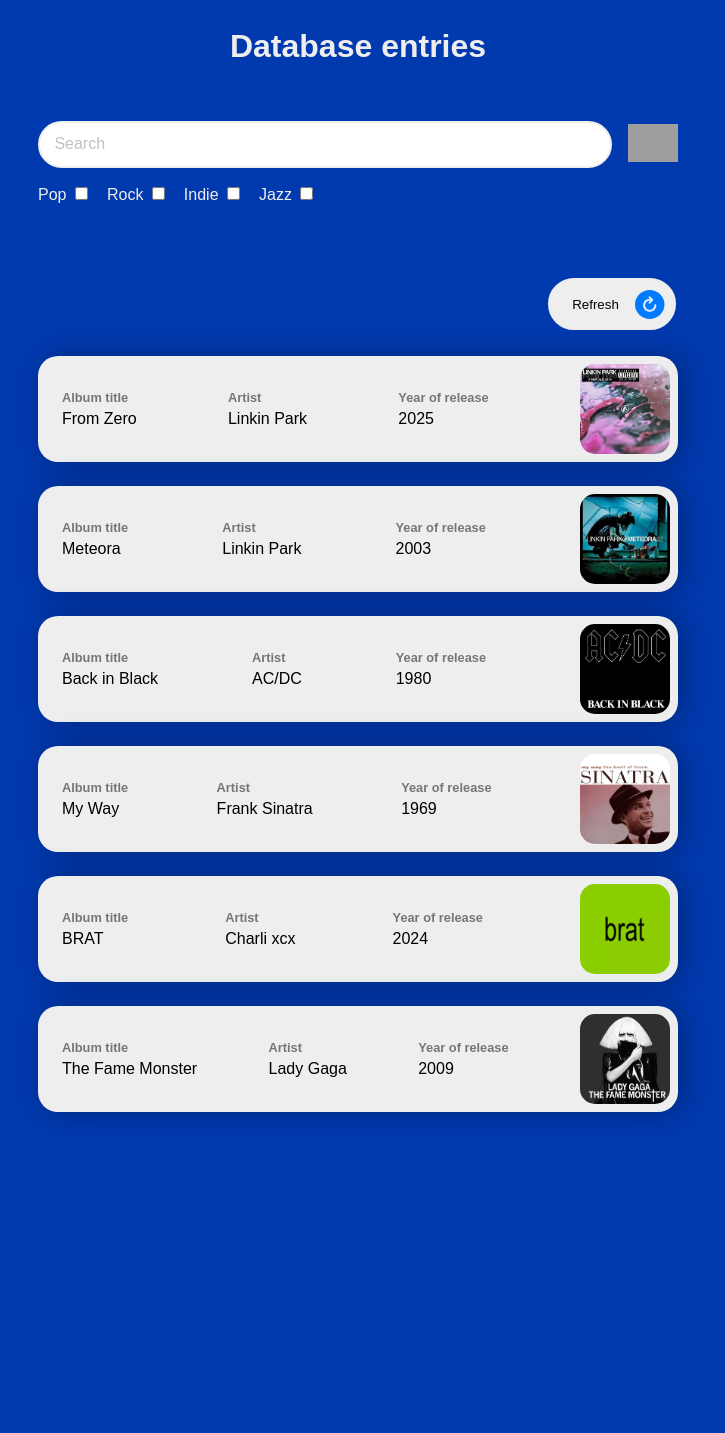
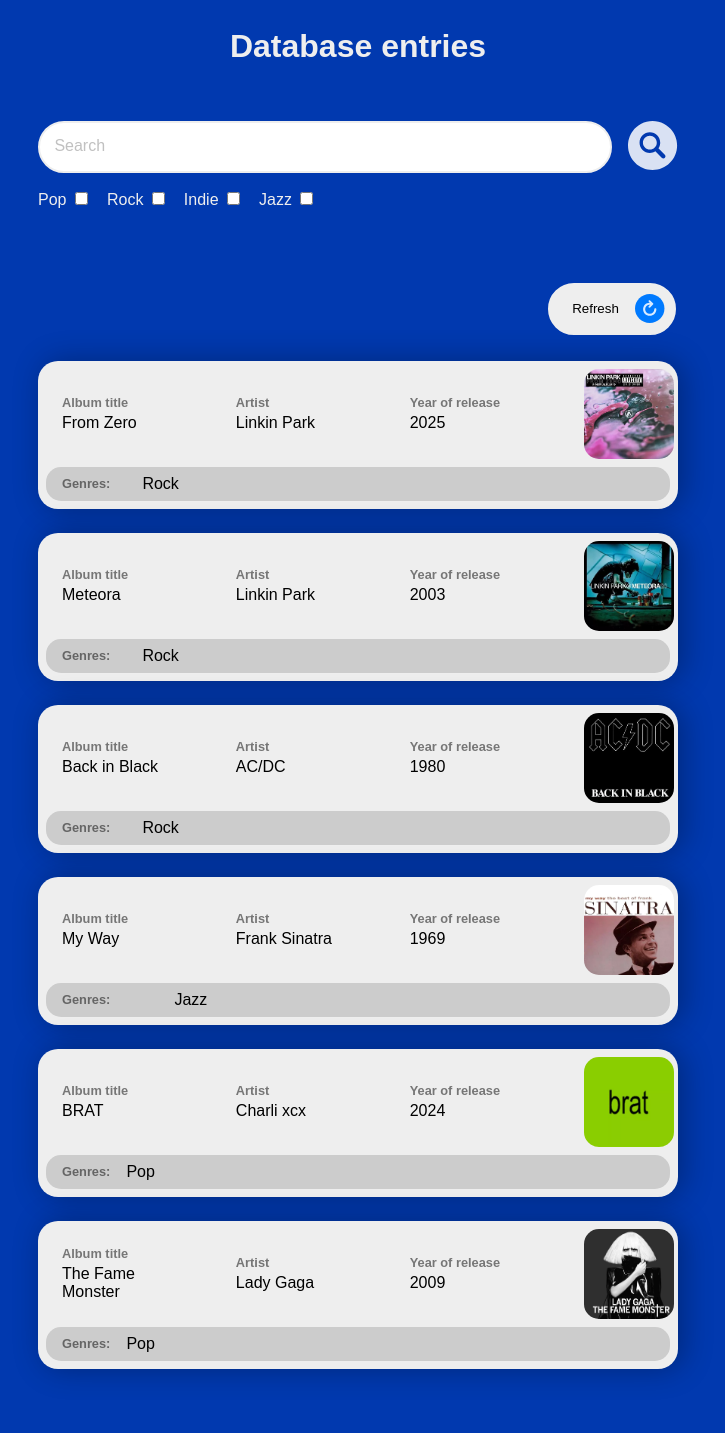
Before and after one commit to LVT53/form-challenge, a PHP site: page / in a window 1280 px wide. Shown: the part 887-2320 px from the top of the page, without its empty margins (282-1007 px from the left). Before the commit the page ends 2010 px from the top, so only its background shows below. Run offline with PHP 8.4, Linux system fonts and the light colour scheme; data comes from the database, SQL or seed files in the repository; both versions use the stored data as it was after the commit; grey boxes are pictures that could not be loaded.

Commit message:
Search bar HTML and CSS. Added database columns for checkboxes, push form submission data to db

```diff
--- a/index.php
+++ b/index.php
@@ -4,11 +4,11 @@ require ('Database.php');
 $db = new Database();
 $entries = $db->query('SELECT * FROM entries')->fetchAll(PDO::FETCH_ASSOC);
 
+// Entry form fulfillment
 if ($_SERVER['REQUEST_METHOD'] == 'POST') {
+    // Process and place cover image
     $uploadDir = __DIR__ . '/uploads';
-
     $coverPath = null;
-
     $basename = isset($_FILES['cover']['name']) ? $_FILES['cover']['name'] : '';
     $destAbs = $uploadDir . '/' . $basename;
     $destRel = 'uploads/' . $basename;
@@ -22,7 +22,6 @@ if ($_SERVER['REQUEST_METHOD'] == 'POST') {
     ) {
         $tmp = $_FILES['cover']['tmp_name'];
         $origName = $_FILES['cover']['name'];
-
         $safeName = preg_replace('/[^A-Za-z0-9._-]/', '_', basename($origName));
         if ($safeName !== '') {
             $destAbs = $uploadDir . '/' . $safeName;
@@ -40,13 +39,45 @@ if ($_SERVER['REQUEST_METHOD'] == 'POST') {
         }
     }
 
+    // Checkboxes boolean conversion and sanitization
+    // Checkboxes names - pop-genre, rock-genre, jazz-genre, indie-genre
+    $_POST['pop-genre'] = isset($_POST['pop-genre']) ? 1 : 0;
+    $_POST['rock-genre'] = isset($_POST['rock-genre']) ? 1 : 0;
+    $_POST['jazz-genre'] = isset($_POST['jazz-genre']) ? 1 : 0;
+    $_POST['indie-genre'] = isset($_POST['indie-genre']) ? 1 : 0;
 
-    $db->query('INSERT INTO entries(title, author, date, cover_path) VALUES(:title, :author, :date, :cover_path)',[
+    // Insert into database
+    $db->query('INSERT INTO entries(title, author, date, cover_path, pop_genre, rock_genre, jazz_genre, indie_genre) VALUES(:title, :author, :date, :cover_path, :pop_genre, :rock_genre, :jazz_genre, :indie_genre)',[
         'title' => $_POST['title'],
         'author' => $_POST['author'],
         'date' => $_POST['date'],
-        'cover_path' => $coverPath
+        'cover_path' => $coverPath,
+        'pop_genre' => $_POST['pop-genre'],
+        'rock_genre' => $_POST['rock-genre'],
+        'jazz_genre' => $_POST['jazz-genre'],
+        'indie_genre' => $_POST['indie-genre'],
     ]);
 }
+// Search form fulfillment
+if ($_SERVER['REQUEST_METHOD'] === 'GET' && (isset($_GET['_form']) && $_GET['_form'] === 'search')) {
+
+
+
+
+
+
+
+
+
+//    $q = trim($_GET['search'] ?? '');
+//    if (str_contains($q, 'search-indie-genre=on') === true or str_contains($q, 'search-rock-genre=on') === true or str_contains($q, 'search-jazz-genre=on') === true or str_contains($q, 'search-pop-genre=on') === true) {
+//        $stmt = $db->query('SELECT * FROM entries WHERE title LIKE :q OR author LIKE :q OR date LIKE :q AND pop_genre = 1 :q AND jazz_genre = 1 :q AND rock_genre = 1 :q AND indie_genre = 1 :q', ['q' => "%{$q}%"]);
+//        $entries = $stmt->fetchAll(PDO::FETCH_ASSOC);
+//    } else {
+//        $stmt = $db->query('SELECT * FROM entries WHERE title LIKE :q OR author LIKE :q OR date LIKE :q', ['q' => "%{$q}%"]);
+//        $entries = $stmt->fetchAll(PDO::FETCH_ASSOC);
+//    }
+}
+
 
 require 'views/index.view.php';
--- a/views/index.view.php
+++ b/views/index.view.php
@@ -62,6 +62,7 @@
         <div class="list-items">
             <div class="info-item-wrapper">
                     <form class="search-item">
+                        <input type="hidden" name="_form" value="search">
                         <div class="search-sub-wrapper">
                             <input type="text" id="search" name="search" placeholder="Search">
                             <button class="search-icon" type="submit" formaction="#results">
@@ -70,20 +71,20 @@
                         </div>
                         <div class="search-sub-wrapper">
                             <div>
-                                <label for="pop-genre">Pop</label>
-                                <input type="checkbox" id="pop-genre" name="pop-genre">
+                                <label for="search-pop-genre">Pop</label>
+                                <input type="checkbox" id="search-pop-genre" name="search-pop-genre">
                             </div>
                             <div>
-                                <label for="rock-genre">Rock</label>
-                                <input type="checkbox" id="rock-genre" name="rock-genre">
+                                <label for="search-rock-genre">Rock</label>
+                                <input type="checkbox" id="search-rock-genre" name="search-rock-genre">
                             </div>
                             <div>
-                                <label for="indie-genre">Indie</label>
-                                <input type="checkbox" id="indie-genre" name="indie-genre">
+                                <label for="search-indie-genre">Indie</label>
+                                <input type="checkbox" id="search-indie-genre" name="search-indie-genre">
                             </div>
                             <div>
-                                <label for="jazz-genre">Jazz</label>
-                                <input type="checkbox" id="jazz-genre" name="jazz-genre">
+                                <label for="search-jazz-genre">Jazz</label>
+                                <input type="checkbox" id="search-jazz-genre" name="search-jazz-genre">
                             </div>
                         </div>
                     </form>
@@ -97,10 +98,11 @@
                 </form>
             </div>
             <?php if (empty($entries)): ?>
-                <p style="text-align: center;">No entries yet. Complete the form above and click refresh!</p>
+                <p style="text-align: center;">No matching entries. Consider completing the form above.</p>
             <?php else: ?>
                 <?php foreach ($entries as $entry): ?>
                     <div class="item">
+                        <div class="info-item-list">
                             <div>
                                 <p>Album title</p>
                                 <p><?=$entry['title']?></p>
@@ -115,6 +117,14 @@
                             </div>
                             <img src="<?=$entry['cover_path']?>" alt="<?=$entry['title']?> cover image">
                         </div>
+                        <div class="genres-list">
+                            <p>Genres:</p>
+                            <p><?php if($entry['pop_genre']==1){echo'Pop';}?></p>
+                            <p><?php if($entry['rock_genre']==1){echo'Rock';}?></p>
+                            <p><?php if($entry['indie_genre']==1){echo'Indie';}?></p>
+                            <p><?php if($entry['jazz_genre']==1){echo'Jazz';}?></p>
+                        </div>
+                    </div>
                 <?php endforeach ?>
             <?php endif; ?>
         </div>
--- a/views/stylesheets/style.css
+++ b/views/stylesheets/style.css
@@ -231,19 +231,21 @@ form.refresh button:hover {
 
 .item {
     display: flex;
-    flex-direction: row;
-    gap: 3rem;
-    justify-content: space-between;
-    align-items: center;
+    flex-direction: column;
     background: #eee;
     box-shadow: 5px 0 30px 0 rgba(0,0,0,0.3);
     border-radius: 20px;
-    padding: .5rem .5rem .5rem 1.5rem;
+    padding: .5rem;
+    gap: .5rem;
 }
 
 .item p {
     color: black;
     margin: 0;
+}
+
+.item .info-item-list div {
+    width: 24%;
 }
 
 .item p:first-of-type {
@@ -257,6 +259,30 @@ form.refresh button:hover {
     width: 90px;
     height: 90px;
     border-radius: 15px;
+}
+
+.genres-list {
+    display: flex;
+    flex-direction: row;
+    align-items: center;
+    gap: 1rem;
+    background: #ccc;
+    padding: .5rem 1rem;
+    border-radius: 15px;
+}
+
+.genres-list p:first-of-type {
+    margin: 0;
+}
+
+.info-item-list {
+    display: flex;
+    flex-direction: row;
+    gap: 3rem;
+    justify-content: space-between;
+    align-items: center;
+    width: 98%;
+    padding-left: 1rem;
 }
 
 .info-item-wrapper {
```
Also changed, not shown: database/entries.db, uploads/backinblack.webp (added), uploads/backinblack_68d2a32e27cc7.webp (added), uploads/brat.webp (added), uploads/from_zero.webp (added), uploads/meteora_68d2a31c6330b.webp (added), uploads/my_way.webp (added), uploads/the_fame_monster.webp (added), views/stylesheets/images/search.svg (added). Lines whose indentation alone changed are shown as unchanged.
